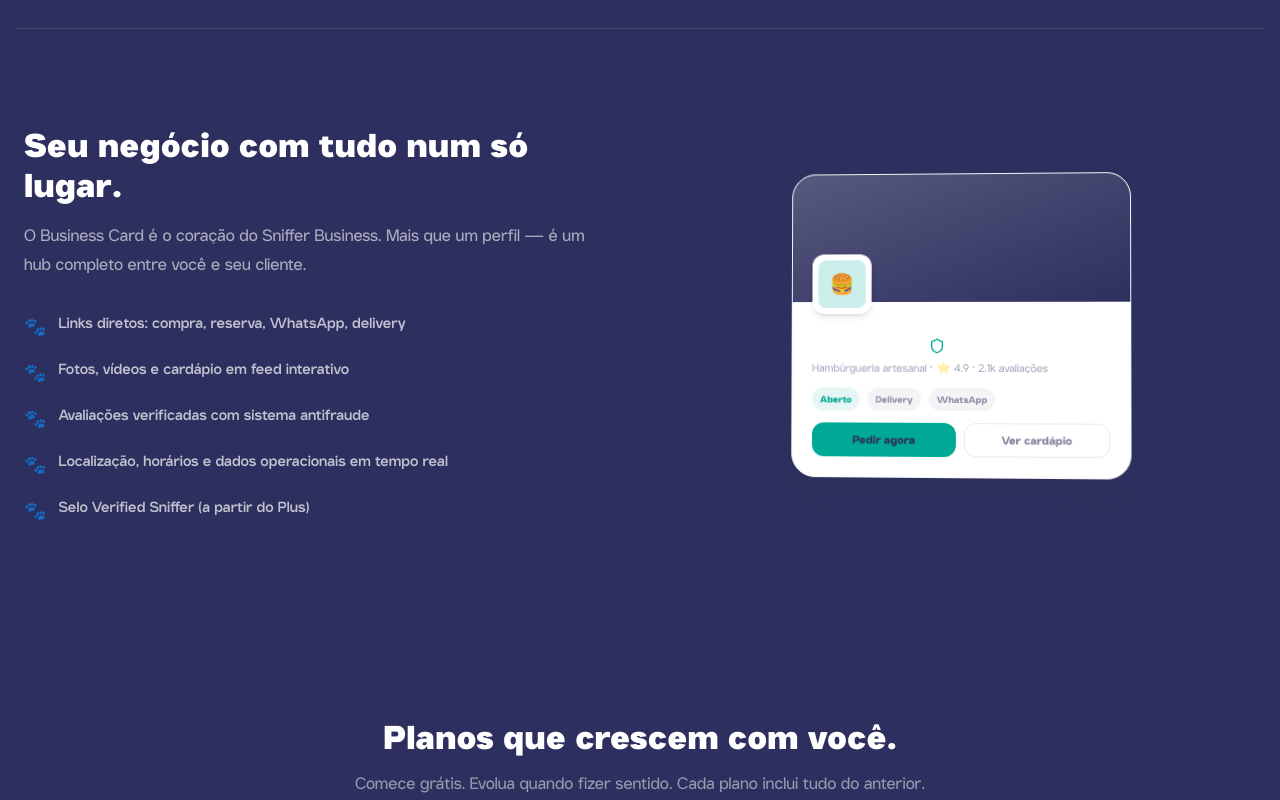
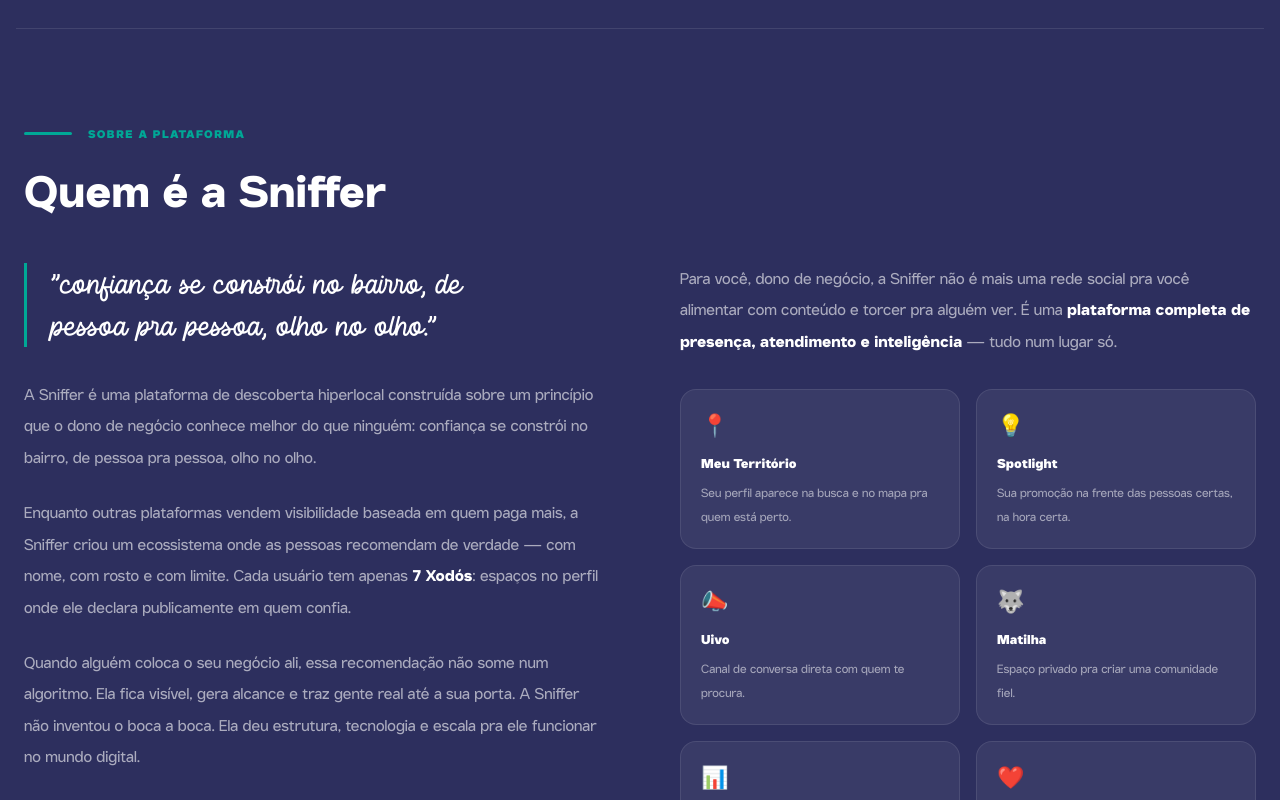
Before and after one commit to joaogprxx/sniffer-institucional, a React (Vite) app: page /business in a window 1280 px wide. Shown: the part 1380-2180 px from the top of the page. Built offline with nearby package versions, Linux system fonts and the light colour scheme.

Commit message:
feat: add 'Quem é a Sniffer' section to Business page

```diff
--- a/src/Business.tsx
+++ b/src/Business.tsx
@@ -734,6 +734,70 @@
 
       <div className="max-w-7xl mx-auto px-4"><hr className="border-white/10" /></div>
 
+      {/* ═══════════════════ QUEM É A SNIFFER ═══════════════════ */}
+      <section className="py-20 sm:py-24 px-4 sm:px-6">
+        <div className="max-w-7xl mx-auto">
+          <Reveal>
+            {/* Header */}
+            <div style={{ marginBottom: '48px' }}>
+              <div style={{ display: 'flex', alignItems: 'center', gap: '16px', marginBottom: '24px' }}>
+                <div style={{ width: '48px', height: '3px', background: '#00A896', borderRadius: '2px' }} />
+                <span style={{ fontSize: '12px', fontWeight: 800, letterSpacing: '0.12em', color: '#00A896', fontFamily: "'Ferom', Inter, sans-serif", textTransform: 'uppercase' as const }}>Sobre a plataforma</span>
+              </div>
+              <h2 className="text-4xl sm:text-5xl font-bold" style={{ fontFamily: 'var(--font-jakarta)', maxWidth: '18ch' }}>Quem é a Sniffer</h2>
+            </div>
+          </Reveal>
+
+          <div className="grid grid-cols-1 lg:grid-cols-2 gap-12 lg:gap-20">
+            {/* Left — Main narrative */}
+            <Reveal delay={100}>
+              <blockquote style={{ margin: '0 0 32px', padding: '0 0 0 24px', borderLeft: '3px solid #00A896', fontSize: 'clamp(20px, 2.5vw, 28px)', fontWeight: 400, lineHeight: 1.5, color: '#FFFFFF', fontFamily: "'Buasley', cursive", maxWidth: '32ch' }}>
+                "confiança se constrói no bairro, de pessoa pra pessoa, olho no olho."
+              </blockquote>
+              <p style={{ margin: '0 0 24px', fontSize: '17px', color: 'rgba(255,255,255,0.60)', lineHeight: 1.85, fontFamily: "'Ferom', Inter, sans-serif" }}>
+                A Sniffer é uma plataforma de descoberta hiperlocal construída sobre um princípio que o dono de negócio conhece melhor do que ninguém: confiança se constrói no bairro, de pessoa pra pessoa, olho no olho.
+              </p>
+              <p style={{ margin: '0 0 24px', fontSize: '17px', color: 'rgba(255,255,255,0.60)', lineHeight: 1.85, fontFamily: "'Ferom', Inter, sans-serif" }}>
+                Enquanto outras plataformas vendem visibilidade baseada em quem paga mais, a Sniffer criou um ecossistema onde as pessoas recomendam de verdade — com nome, com rosto e com limite. Cada usuário tem apenas <strong style={{ color: '#FFFFFF', fontWeight: 700 }}>7 Xodós</strong>: espaços no perfil onde ele declara publicamente em quem confia.
+              </p>
+              <p style={{ margin: 0, fontSize: '17px', color: 'rgba(255,255,255,0.60)', lineHeight: 1.85, fontFamily: "'Ferom', Inter, sans-serif" }}>
+                Quando alguém coloca o seu negócio ali, essa recomendação não some num algoritmo. Ela fica visível, gera alcance e traz gente real até a sua porta. A Sniffer não inventou o boca a boca. Ela deu estrutura, tecnologia e escala pra ele funcionar no mundo digital.
+              </p>
+            </Reveal>
+
+            {/* Right — Product features grid */}
+            <Reveal delay={200}>
+              <p style={{ margin: '0 0 32px', fontSize: '17px', color: 'rgba(255,255,255,0.60)', lineHeight: 1.85, fontFamily: "'Ferom', Inter, sans-serif" }}>
+                Para você, dono de negócio, a Sniffer não é mais uma rede social pra você alimentar com conteúdo e torcer pra alguém ver. É uma <strong style={{ color: '#FFFFFF', fontWeight: 700 }}>plataforma completa de presença, atendimento e inteligência</strong> — tudo num lugar só.
+              </p>
+              <div style={{ display: 'grid', gridTemplateColumns: '1fr 1fr', gap: '16px' }}>
+                {[
+                  { icon: '📍', name: 'Meu Território', desc: 'Seu perfil aparece na busca e no mapa pra quem está perto.' },
+                  { icon: '💡', name: 'Spotlight', desc: 'Sua promoção na frente das pessoas certas, na hora certa.' },
+                  { icon: '📣', name: 'Uivo', desc: 'Canal de conversa direta com quem te procura.' },
+                  { icon: '🐺', name: 'Matilha', desc: 'Espaço privado pra criar uma comunidade fiel.' },
+                  { icon: '📊', name: 'Faro', desc: 'Cada interação vira dado acionável sobre o que funciona.' },
+                  { icon: '❤️', name: 'Xodó', desc: 'Recomendações genuínas que trabalham a seu favor.' },
+                ].map((item) => (
+                  <div
+                    key={item.name}
+                    style={{ padding: '20px', borderRadius: '16px', background: 'rgba(255,255,255,0.06)', border: '1px solid rgba(255,255,255,0.09)' }}
+                  >
+                    <span style={{ fontSize: '22px', display: 'block', marginBottom: '10px' }}>{item.icon}</span>
+                    <span style={{ fontSize: '14px', fontWeight: 800, color: '#FFFFFF', display: 'block', marginBottom: '6px', fontFamily: "'Ferom', Inter, sans-serif" }}>{item.name}</span>
+                    <span style={{ fontSize: '13px', color: 'rgba(255,255,255,0.55)', lineHeight: 1.55, fontFamily: "'Ferom', Inter, sans-serif" }}>{item.desc}</span>
+                  </div>
+                ))}
+              </div>
+              <p style={{ margin: '28px 0 0', fontSize: '15px', color: 'rgba(255,255,255,0.45)', lineHeight: 1.75, fontStyle: 'italic', fontFamily: "'Ferom', Inter, sans-serif" }}>
+                A Sniffer nasceu no Brasil, fala a língua do pequeno e médio negócio, e existe pra uma coisa só: transformar a confiança que você já construiu no seu bairro em presença digital, receita e crescimento real.
+              </p>
+            </Reveal>
+          </div>
+        </div>
+      </section>
+
+      <div className="max-w-7xl mx-auto px-4"><hr className="border-white/10" /></div>
       {/* ═══════════════════ SEÇÃO 4 — BUSINESS CARD EM DESTAQUE ═══════════════════ */}
       <section className="py-20 sm:py-24 px-4 sm:px-6">
         <div className="max-w-7xl mx-auto grid md:grid-cols-2 gap-12 items-center">
```
